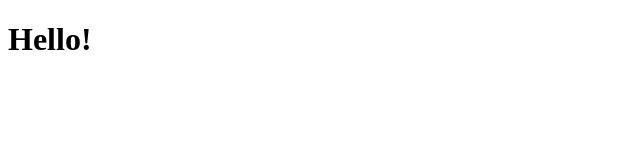
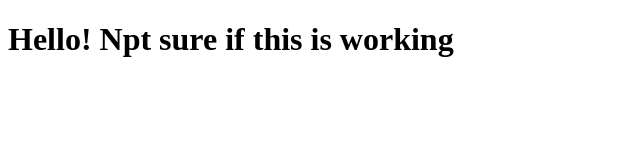
Before and after one commit to crarnouts/Coreys_Correlations_Blog, a plain HTML site: page index.html in a window 1280 px wide. Shown: the whole page, without its empty margins (0-640 px from the left). Drawn offline with Linux system fonts and the light colour scheme.

Commit message:
Update index.html

```diff
--- a/index.html
+++ b/index.html
@@ -1,6 +1,6 @@
 
 <!DOCTYPE html>
 
-<h1>Hello!<h1>
+<h1>Hello! Npt sure if this is working<h1>
 
 <html xmlns="http://www.w3.org/1999/xhtml" lang="" xml:lang="">
```
